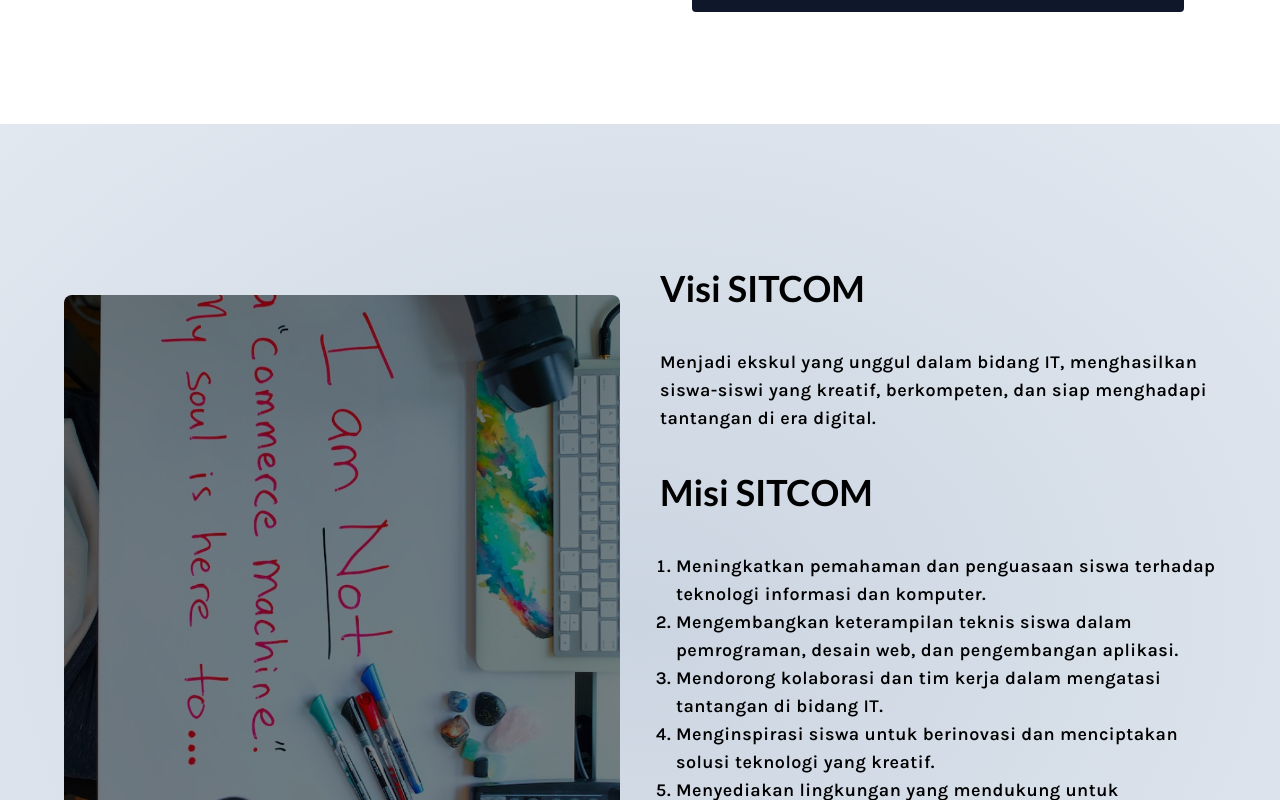
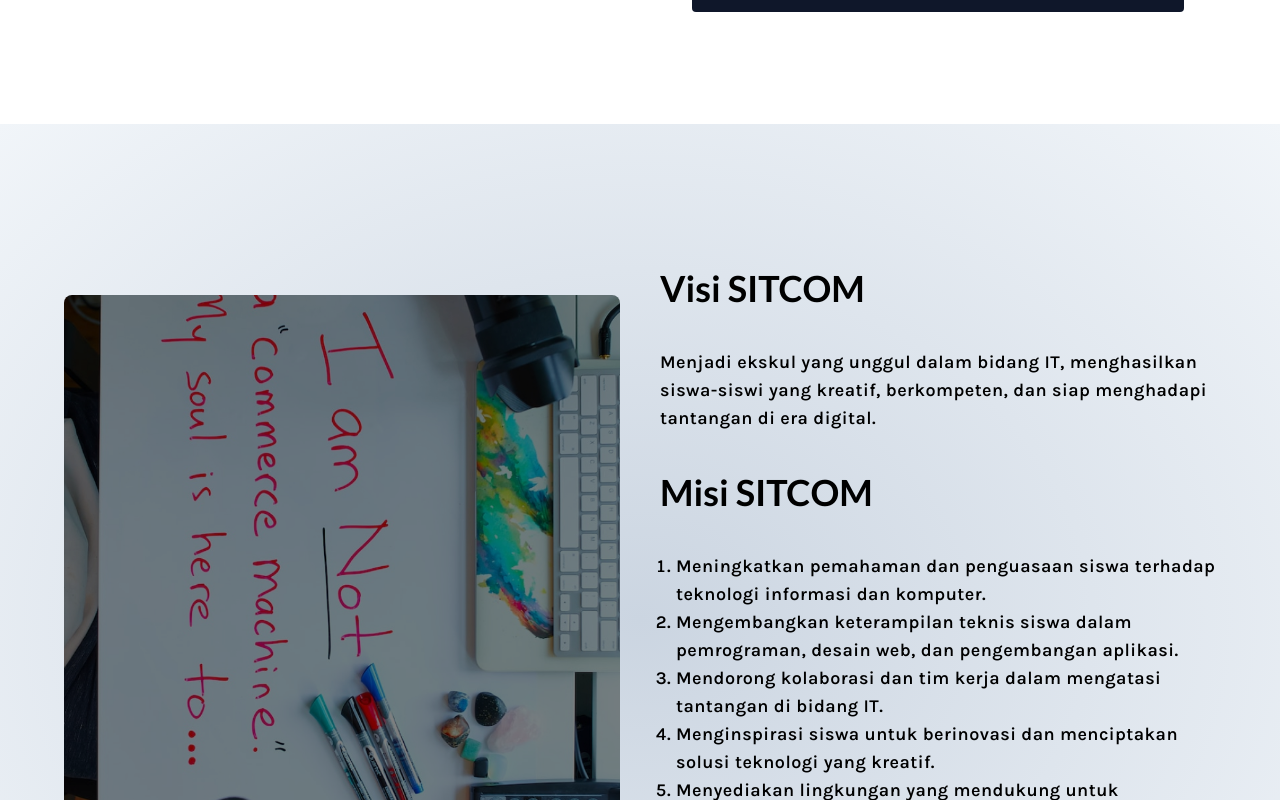
Before and after one commit to sitcomsmanda/sitcom-website, a Next.js app: page /about in a window 1280 px wide. Shown: the part 540-1340 px from the top of the page. Built offline with nearby package versions, Linux system fonts and the light colour scheme.

Commit message:
edit: bg gradient section to 100

```diff
--- a/src/app/about/page.tsx
+++ b/src/app/about/page.tsx
@@ -9,7 +9,7 @@ export default function AboutPage() {
         <About />
       </section>
 
-      <section className="py-20 bg-gradient-radial from-slate-300 to-slate-200">
+      <section className="py-20 bg-gradient-radial from-slate-300 to-slate-100">
         <Purpose />
       </section>
 
--- a/src/app/page.tsx
+++ b/src/app/page.tsx
@@ -17,7 +17,7 @@ export default function Home() {
           <About />
         </section>
 
-        <section className="py-20 bg-gradient-radial from-blue-300 to-blue-200">
+        <section className="py-20 bg-gradient-radial from-blue-300 to-blue-100">
           <Testimonial />
         </section>
 
@@ -25,7 +25,7 @@ export default function Home() {
           <Documentation />
         </section>
 
-        <section className="py-20 bg-gradient-radial from-green-300 to-green-200">
+        <section className="py-20 bg-gradient-radial from-green-300 to-green-100">
           <Activities />
         </section>
 
```
